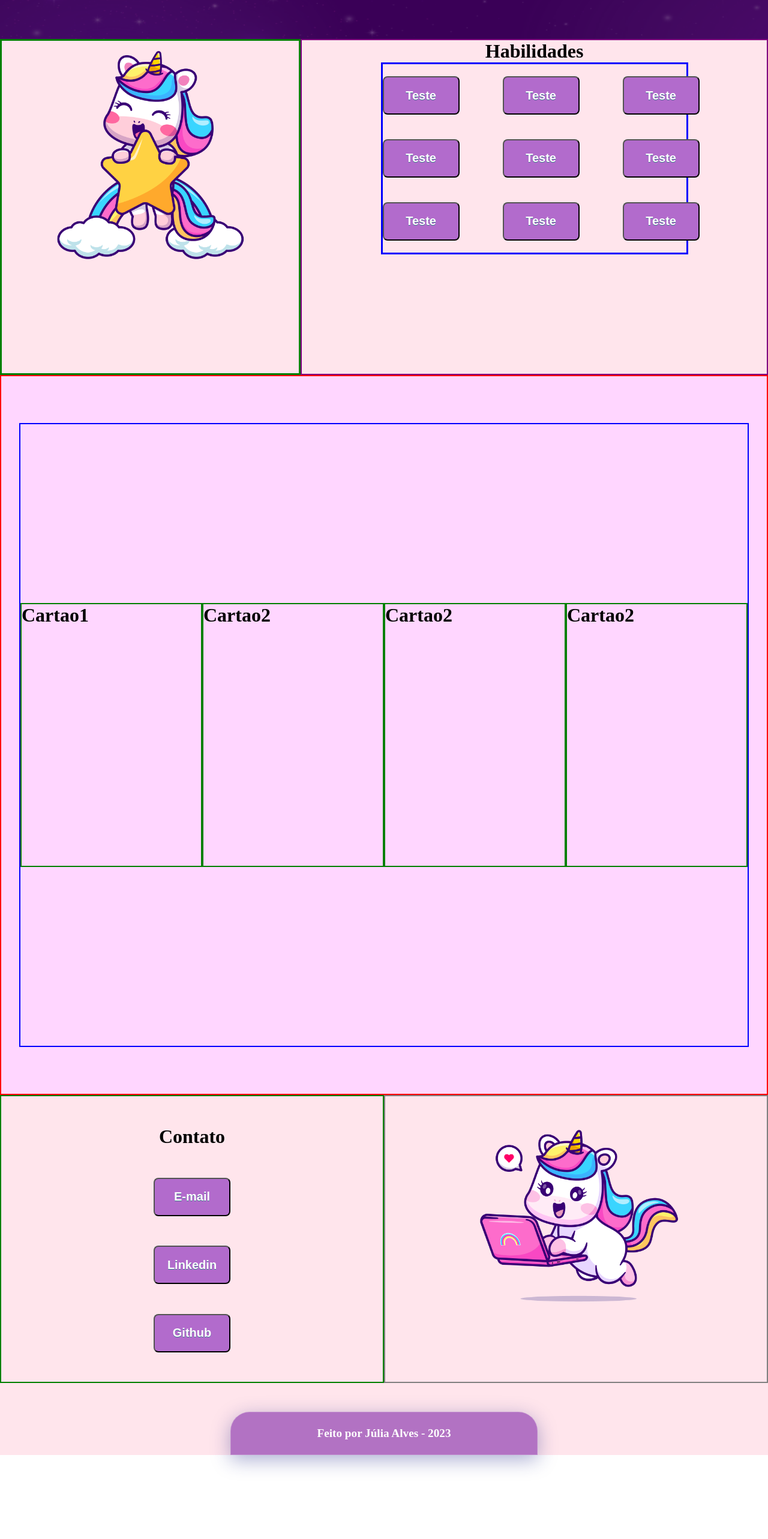
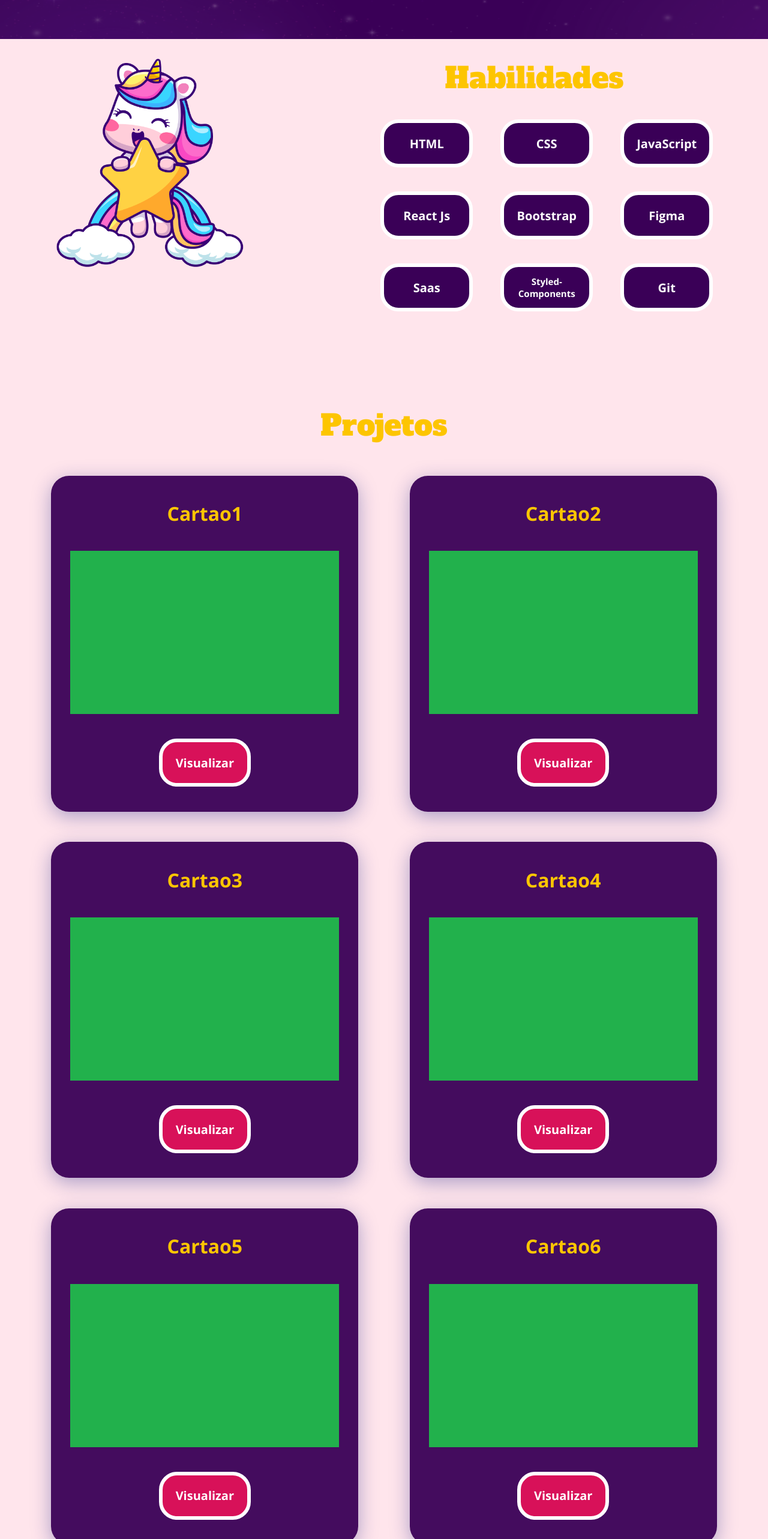
Before and after one commit to JuliaRamos01/Meu_Portfolio, a React (Vite) app: page / in a window 1280 px wide. Shown: the part 1215-3780 px from the top of the page at 60% size. Before the commit the page ends 3640 px from the top, so only its background shows below. Built offline with nearby package versions, Linux system fonts and the light colour scheme.

Commit message:
Término da estilização do site

```diff
--- a/src/assets/components/Contacts/Contacts.jsx
+++ b/src/assets/components/Contacts/Contacts.jsx
@@ -7,9 +7,9 @@ export default function Contact(){
         <S.ContactSection>
             <S.ContactText>
                 <h1>Contato</h1>
-                <button>E-mail</button>
-                <button>Linkedin</button>
-                <button>Github</button>
+                <S.ButtonEmail>E-mail</S.ButtonEmail>
+                <S.ButtonLinkedin>Linkedin</S.ButtonLinkedin>
+                <S.ButtonGithub>Github</S.ButtonGithub>
             </S.ContactText>
             <S.ContactImg>
                 <img src={UnicornioContato} alt="Unicórnio com o Laptop"/>
--- a/src/assets/components/Contacts/ContactsStyle.jsx
+++ b/src/assets/components/Contacts/ContactsStyle.jsx
@@ -3,7 +3,7 @@ import styled from "styled-components";
 export const ContactSection = styled.div`
 display: flex;
 justify-content: center;
-height: 60vh;
+height: 65vh;
 background-color: #ffe5ec;
 /* border: blue 3px solid; */
 `;
@@ -16,26 +16,75 @@ justify-content: space-evenly;
 height: 60vh;
 width: 50vw;
 text-align: center;
-border: green 2px solid;
-button{
-	background-color:#b26bcc;
-	border-radius:8px;
-    width: 10vw;
-    height: 8vh;
+h1{
+	font-family: 'Alfa Slab One', cursive;
+    text-align: center;
+	color: #FDC500;
+	font-weight: 100;
+    font-size: 3rem;
+}
+/* border: green 2px solid; */
+`;
+
+export const ButtonEmail = styled.button`
+    font-family: 'Open Sans', sans-serif;
+	background-color:#3A0057;
+	border-radius:30px;
+	border: #ffffff 6px solid;
+    width: 12vw;
+    height: 10vh;
 	cursor:pointer;
 	color:#ffffff;
 	font-size:20px;
 	font-weight:bold;
 	text-decoration:none;
-	text-shadow:0px 1px 0px #3d768a;
-}
+
+	:hover{
+		background-color: #f72585;
+	}
+`;
+
+export const ButtonLinkedin = styled.button`
+    font-family: 'Open Sans', sans-serif;
+	background-color:#3A0057;
+	border-radius:30px;
+	border: #ffffff 6px solid;
+    width: 12vw;
+    height: 10vh;
+	cursor:pointer;
+	color:#ffffff;
+	font-size:20px;
+	font-weight:bold;
+	text-decoration:none;
+
+	:hover{
+		background-color: #0a2472;
+	}
+`;
+
+export const ButtonGithub = styled.button`
+    font-family: 'Open Sans', sans-serif;
+	background-color:#3A0057;
+	border-radius:30px;
+	border: #ffffff 6px solid;
+    width: 12vw;
+    height: 10vh;
+	cursor:pointer;
+	color:#ffffff;
+	font-size:20px;
+	font-weight:bold;
+	text-decoration:none;
+
+	:hover{
+		background-color: #001233;
+	}
 `;
 
 export const ContactImg = styled.div`
 height: 60vh;
 width: 50vw;
 text-align: center;
-border: grey 2px solid;
+/* border: grey 2px solid; */
 img{
     width: 30vw;
 }
--- a/src/assets/components/Footer/FooterStyle.jsx
+++ b/src/assets/components/Footer/FooterStyle.jsx
@@ -11,13 +11,14 @@ background-color: #ffe5ec;
 
 export const FooterSection = styled.div`
 height: 20vh;
-background: rgba( 102, 0, 153, 0.5 );
+background: rgba( 58, 0, 87, 0.85 );
 box-shadow: 0 8px 32px 0 rgba( 31, 38, 135, 0.37 );
-backdrop-filter: blur( 1px );
--webkit-backdrop-filter: blur( 1px );
+backdrop-filter: blur( 7.5px );
+-webkit-backdrop-filter: blur( 7.5px );
 border: 1px solid rgba( 255, 255, 255, 0.18 );
 border-top-right-radius: 2rem;
 border-top-left-radius: 2rem;
+border-bottom: none;
 height: 9vh;
 width: 40vw;
 display: flex;
@@ -29,6 +30,8 @@ h1{
     font-size: 1.2rem;
     cursor: pointer;
     color: white;
+    font-family: 'Concert One', cursive;
+    font-weight: 100;
     :hover{
         color: #F9D402;
     }
--- a/src/assets/components/Projects/Projects.jsx
+++ b/src/assets/components/Projects/Projects.jsx
@@ -1,23 +1,47 @@
 import React from "react";
 import * as S from "./ProjectsStyle";
+import Quadrado from "../../images/quadradoexemplo.png";
 
-export default function Projects(){
-    return(
+export default function Projects() {
+    return (
         <S.ProjectsSection>
-            <S.ProjectsCards>
+            <h1>Projetos</h1>
+            <S.ProjectsCardsGradeOne>
                     <S.ProjectsCardOne>
-                    <h1>Cartao1</h1>
+                        <h2>Cartao1</h2>
+                        <img src={Quadrado}/>
+                        <button>Visualizar</button>
                     </S.ProjectsCardOne>
                     <S.ProjectsCardTwo>
-                    <h1>Cartao2</h1>
+                        <h2>Cartao2</h2>
+                        <img src={Quadrado}/>
+                        <button>Visualizar</button>
                     </S.ProjectsCardTwo>
+            </S.ProjectsCardsGradeOne>
+            <S.ProjectsCardsGradeTwo>
                     <S.ProjectsCardThree>
-                    <h1>Cartao2</h1>
+                        <h2>Cartao3</h2>
+                        <img src={Quadrado}/>
+                        <button>Visualizar</button>
                     </S.ProjectsCardThree>
                     <S.ProjectsCardFour>
-                    <h1>Cartao2</h1>
+                        <h2>Cartao4</h2>
+                        <img src={Quadrado}/>
+                        <button>Visualizar</button>
                     </S.ProjectsCardFour>
-            </S.ProjectsCards>
+            </S.ProjectsCardsGradeTwo>
+            <S.ProjectsCardsGradeThree>
+                    <S.ProjectsCardFive>
+                        <h2>Cartao5</h2>
+                        <img src={Quadrado}/>
+                        <button>Visualizar</button>
+                    </S.ProjectsCardFive>
+                    <S.ProjectsCardSix>
+                        <h2>Cartao6</h2>
+                        <img src={Quadrado}/>
+                        <button>Visualizar</button>
+                    </S.ProjectsCardSix>
+            </S.ProjectsCardsGradeThree>
         </S.ProjectsSection>
     );
 };
--- a/src/assets/components/Projects/ProjectsStyle.jsx
+++ b/src/assets/components/Projects/ProjectsStyle.jsx
@@ -3,45 +3,279 @@ import styled from "styled-components";
 export const ProjectsSection = styled.div`
 display: flex;
 align-items: center;
-justify-content: center;
-height: 150vh;
-border: red 2px solid;
-background-color: #FFD6FF;
+justify-content: space-evenly;
+flex-direction: column;
+height: 250vh;
+/* border: red 2px solid; */
+background-color: #ffe5ec;
+h1{
+    font-family: 'Alfa Slab One', cursive;
+    color: #FDC500;
+    font-weight: 100;
+    font-size: 3rem;
+}
 `;
 
-export const ProjectsCards = styled.div`
+export const ProjectsCardsGradeOne = styled.div`
 display: flex;
 align-items: center;
 justify-content: space-evenly;
-height: 130vh;
-width: 95vw;
-border: blue 2px solid;
+width: 100%;
+/* border: blue 2px solid; */
 `;
 
 export const ProjectsCardOne = styled.div`
 display: flex;
-height: 55vh;
+flex-direction: column;
+align-items: center;
+justify-content: space-evenly;
+height: 70vh;
 width: 40vw;
-border: green 2px solid;
+text-align: center;
+/* border: green 2px solid; */
+background: rgba( 58, 0, 87, 0.95 );
+box-shadow: 0 8px 32px 0 rgba( 31, 38, 135, 0.37 );
+backdrop-filter: blur( 5.5px );
+-webkit-backdrop-filter: blur( 5.5px );
+border-radius: 30px;
+img{
+width: 35vw;
+}
+h2{
+    font-size: 2rem;
+    font-family: 'Open Sans', sans-serif;
+    color: #FDC500;
+}
+button{
+    font-family: 'Open Sans', sans-serif;
+	background-color:#d81159;
+	border-radius:30px;
+	border: #ffffff 6px solid;
+    width: 12vw;
+    height: 10vh;
+	color:#ffffff;
+	font-size:20px;
+	font-weight:bold;
+	text-decoration:none;
+
+	:hover{
+		background-color: #fd9e02;
+	}
+}
 `;
 
 export const ProjectsCardTwo = styled.div`
 display: flex;
-height: 55vh;
+flex-direction: column;
+align-items: center;
+justify-content: space-evenly;
+height: 70vh;
 width: 40vw;
-border: green 2px solid;
+text-align: center;
+/* border: green 2px solid; */
+background: rgba( 58, 0, 87, 0.95 );
+box-shadow: 0 8px 32px 0 rgba( 31, 38, 135, 0.37 );
+backdrop-filter: blur( 5.5px );
+-webkit-backdrop-filter: blur( 5.5px );
+border-radius: 30px;
+img{
+width: 35vw;
+}
+h2{
+    font-size: 2rem;
+    font-family: 'Open Sans', sans-serif;
+    color: #FDC500;
+}
+button{
+    font-family: 'Open Sans', sans-serif;
+	background-color:#d81159;
+	border-radius:30px;
+	border: #ffffff 6px solid;
+    width: 12vw;
+    height: 10vh;
+	color:#ffffff;
+	font-size:20px;
+	font-weight:bold;
+	text-decoration:none;
+
+	:hover{
+		background-color: #fd9e02;
+	}
+}
+`;
+
+export const ProjectsCardsGradeTwo = styled.div`
+display: flex;
+align-items: center;
+justify-content: space-evenly;
+width: 100%;
+/* border: blue 2px solid; */
 `;
 
 export const ProjectsCardThree = styled.div`
 display: flex;
-height: 55vh;
+flex-direction: column;
+align-items: center;
+justify-content: space-evenly;
+height: 70vh;
 width: 40vw;
-border: green 2px solid;
+text-align: center;
+/* border: green 2px solid; */
+background: rgba( 58, 0, 87, 0.95 );
+box-shadow: 0 8px 32px 0 rgba( 31, 38, 135, 0.37 );
+backdrop-filter: blur( 5.5px );
+-webkit-backdrop-filter: blur( 5.5px );
+border-radius: 30px;
+img{
+width: 35vw;
+}
+h2{
+    font-size: 2rem;
+    font-family: 'Open Sans', sans-serif;
+    color: #FDC500;
+}
+button{
+    font-family: 'Open Sans', sans-serif;
+	background-color:#d81159;
+	border-radius:30px;
+	border: #ffffff 6px solid;
+    width: 12vw;
+    height: 10vh;
+	color:#ffffff;
+	font-size:20px;
+	font-weight:bold;
+	text-decoration:none;
+
+	:hover{
+		background-color: #fd9e02;
+	}
+}
 `;
 
 export const ProjectsCardFour = styled.div`
 display: flex;
-height: 55vh;
+flex-direction: column;
+align-items: center;
+justify-content: space-evenly;
+height: 70vh;
 width: 40vw;
-border: green 2px solid;
+text-align: center;
+/* border: green 2px solid; */
+background: rgba( 58, 0, 87, 0.95 );
+box-shadow: 0 8px 32px 0 rgba( 31, 38, 135, 0.37 );
+backdrop-filter: blur( 5.5px );
+-webkit-backdrop-filter: blur( 5.5px );
+border-radius: 30px;
+img{
+width: 35vw;
+}
+h2{
+    font-size: 2rem;
+    font-family: 'Open Sans', sans-serif;
+    color: #FDC500;
+}
+button{
+    font-family: 'Open Sans', sans-serif;
+	background-color:#d81159;
+	border-radius:30px;
+	border: #ffffff 6px solid;
+    width: 12vw;
+    height: 10vh;
+	color:#ffffff;
+	font-size:20px;
+	font-weight:bold;
+	text-decoration:none;
+
+	:hover{
+		background-color: #fd9e02;
+	}
+}
 `;
+
+export const ProjectsCardsGradeThree = styled.div`
+display: flex;
+align-items: center;
+justify-content: space-evenly;
+width: 100%;
+/* border: blue 2px solid; */
+`;
+
+export const ProjectsCardFive = styled.div`
+display: flex;
+flex-direction: column;
+align-items: center;
+justify-content: space-evenly;
+height: 70vh;
+width: 40vw;
+text-align: center;
+/* border: green 2px solid; */
+background: rgba( 58, 0, 87, 0.95 );
+box-shadow: 0 8px 32px 0 rgba( 31, 38, 135, 0.37 );
+backdrop-filter: blur( 5.5px );
+-webkit-backdrop-filter: blur( 5.5px );
+border-radius: 30px;
+img{
+width: 35vw;
+}
+h2{
+    font-size: 2rem;
+    font-family: 'Open Sans', sans-serif;
+    color: #FDC500;
+}
+button{
+    font-family: 'Open Sans', sans-serif;
+	background-color:#d81159;
+	border-radius:30px;
+	border: #ffffff 6px solid;
+    width: 12vw;
+    height: 10vh;
+	color:#ffffff;
+	font-size:20px;
+	font-weight:bold;
+	text-decoration:none;
+
+	:hover{
+		background-color: #fd9e02;
+	}
+}
+`;
+
+export const ProjectsCardSix = styled.div`
+display: flex;
+flex-direction: column;
+align-items: center;
+justify-content: space-evenly;
+height: 70vh;
+width: 40vw;
+text-align: center;
+/* border: green 2px solid; */
+background: rgba( 58, 0, 87, 0.95 );
+box-shadow: 0 8px 32px 0 rgba( 31, 38, 135, 0.37 );
+backdrop-filter: blur( 5.5px );
+-webkit-backdrop-filter: blur( 5.5px );
+border-radius: 30px;
+img{
+width: 35vw;
+}
+h2{
+    font-size: 2rem;
+    font-family: 'Open Sans', sans-serif;
+    color: #FDC500;
+}
+button{
+    font-family: 'Open Sans', sans-serif;
+	background-color:#d81159;
+	border-radius:30px;
+	border: #ffffff 6px solid;
+    width: 12vw;
+    height: 10vh;
+	color:#ffffff;
+	font-size:20px;
+	font-weight:bold;
+	text-decoration:none;
+
+	:hover{
+		background-color: #fd9e02;
+	}
+}
+`;
--- a/src/assets/components/Skills/Skills.jsx
+++ b/src/assets/components/Skills/Skills.jsx
@@ -11,15 +11,15 @@ export default function Skills() {
             <S.SkillsHabilities>
                 <h1>Habilidades</h1>
                 <S.SkillsButtons>
-                    <button>Teste</button>
-                    <button>Teste</button>
-                    <button>Teste</button>
-                    <button>Teste</button>
-                    <button>Teste</button>
-                    <button>Teste</button>
-                    <button>Teste</button>
-                    <button>Teste</button>
-                    <button>Teste</button>
+                    <S.ButtonHTML>HTML</S.ButtonHTML>
+                    <S.ButtonCSS>CSS</S.ButtonCSS>
+                    <S.ButtonJS>JavaScript</S.ButtonJS>
+                    <S.ButtonReact>React Js</S.ButtonReact>
+                    <S.ButtonBootstrap>Bootstrap</S.ButtonBootstrap>
+                    <S.ButtonFigma>Figma</S.ButtonFigma>
+                    <S.ButtonSaas>Saas</S.ButtonSaas>
+                    <S.ButtonStyledComp>Styled-Components</S.ButtonStyledComp>
+                    <S.ButtonGit>Git</S.ButtonGit>
                 </S.SkillsButtons>
             </S.SkillsHabilities>
         </S.SkillsSection>
--- a/src/assets/components/Skills/SkillsStyle.jsx
+++ b/src/assets/components/Skills/SkillsStyle.jsx
@@ -11,9 +11,10 @@ background-color: #ffe5ec;
 export const SkillImg = styled.div`
 height: 70vh;
 width: 45vw;
-border: green 3px solid;
+/* border: green 3px solid; */
 text-align: center;
 img{
+	padding-top: 1rem;
     width: 30vw;
 }
 `;
@@ -24,9 +25,15 @@ flex-direction: column;
 align-items: center;
 height: 70vh;
 width: 70vw;
-border: purple 2px solid;
+/* border: purple 2px solid; */
 h1{
+	font-family: 'Alfa Slab One', cursive;
     text-align: center;
+	color: #FDC500;
+	font-weight: 100;
+    font-size: 3rem;
+	padding-top: 2rem;
+	padding-bottom: 1rem;
 }
 `;
 
@@ -34,20 +41,158 @@ export const SkillsButtons = styled.div`
 display: grid;
 grid-template-columns: 200px 200px 200px;
 align-items: center;
-height: 40vh;
+height: 45vh;
 width: 40vw;
-border: blue 3px solid;
-button{
-	background-color:#b26bcc;
-	border-radius:8px;
-    width: 10vw;
-    height: 8vh;
-	cursor:pointer;
+/* border: blue 3px solid; */
+`;
+
+export const ButtonHTML = styled.button`
+    font-family: 'Open Sans', sans-serif;
+	background-color:#3A0057;
+	border-radius:30px;
+	border: #ffffff 6px solid;
+    width: 12vw;
+    height: 10vh;
 	color:#ffffff;
 	font-size:20px;
 	font-weight:bold;
-	padding:13px 32px;
 	text-decoration:none;
-	text-shadow:0px 1px 0px #3d768a;
-}
+
+	:hover{
+		background-color: #e85d04;
+	}
 `;
+
+export const ButtonCSS = styled.button`
+    font-family: 'Open Sans', sans-serif;
+	background-color:#3A0057;
+	border-radius:30px;
+	border: #ffffff 6px solid;
+    width: 12vw;
+    height: 10vh;
+	color:#ffffff;
+	font-size:20px;
+	font-weight:bold;
+	text-decoration:none;
+
+	:hover{
+		background-color: #023e8a;
+	}
+`;
+
+export const ButtonJS = styled.button`
+    font-family: 'Open Sans', sans-serif;
+	background-color:#3A0057;
+	border-radius:30px;
+	border: #ffffff 6px solid;
+    width: 12vw;
+    height: 10vh;
+	color:#ffffff;
+	font-size:20px;
+	font-weight:bold;
+	text-decoration:none;
+
+	:hover{
+		background-color: #ffb703;
+	}
+`;
+
+export const ButtonReact = styled.button`
+    font-family: 'Open Sans', sans-serif;
+	background-color:#3A0057;
+	border-radius:30px;
+	border: #ffffff 6px solid;
+    width: 12vw;
+    height: 10vh;
+	color:#ffffff;
+	font-size:20px;
+	font-weight:bold;
+	text-decoration:none;
+	:hover{
+		background-color: #03045e;
+	}
+`;
+
+export const ButtonBootstrap = styled.button`
+    font-family: 'Open Sans', sans-serif;
+	background-color:#3A0057;
+	border-radius:30px;
+	border: #ffffff 6px solid;
+    width: 12vw;
+    height: 10vh;
+	color:#ffffff;
+	font-size:20px;
+	font-weight:bold;
+	text-decoration:none;
+
+	:hover{
+		background-color: #7400b8;
+	}
+`;
+
+export const ButtonFigma = styled.button`
+    font-family: 'Open Sans', sans-serif;
+	background-color:#3A0057;
+	border-radius:30px;
+	border: #ffffff 6px solid;
+    width: 12vw;
+    height: 10vh;
+	color:#ffffff;
+	font-size:20px;
+	font-weight:bold;
+	text-decoration:none;
+
+	:hover{
+		background-color:#d5896f;
+	}
+`;
+
+export const ButtonSaas = styled.button`
+    font-family: 'Open Sans', sans-serif;
+	background-color:#3A0057;
+	border-radius:30px;
+	border: #ffffff 6px solid;
+    width: 12vw;
+    height: 10vh;
+	color:#ffffff;
+	font-size:20px;
+	font-weight:bold;
+	text-decoration:none;
+
+	:hover{
+		background-color: #d81159;
+	}
+`;
+
+export const ButtonStyledComp = styled.button`
+    font-family: 'Open Sans', sans-serif;
+	background-color:#3A0057;
+	border-radius:30px;
+	border: #ffffff 6px solid;
+    width: 12vw;
+    height: 10vh;
+	color:#ffffff;
+	font-size:15px;
+	font-weight:bold;
+	text-decoration:none;
+
+	:hover{
+		background-color: #003554;
+	}
+`;
+
+export const ButtonGit = styled.button`
+    font-family: 'Open Sans', sans-serif;
+	background-color:#3A0057;
+	border-radius:30px;
+	border: #ffffff 6px solid;
+    width: 12vw;
+    height: 10vh;
+	color:#ffffff;
+	font-size:20px;
+	font-weight:bold;
+	text-decoration:none;
+	:hover{
+		background-color:#fd9e02;
+	}
+`;
```
Also changed, not shown: src/assets/images/quadradoexemplo.png (added). Lines whose indentation alone changed are shown as unchanged.
